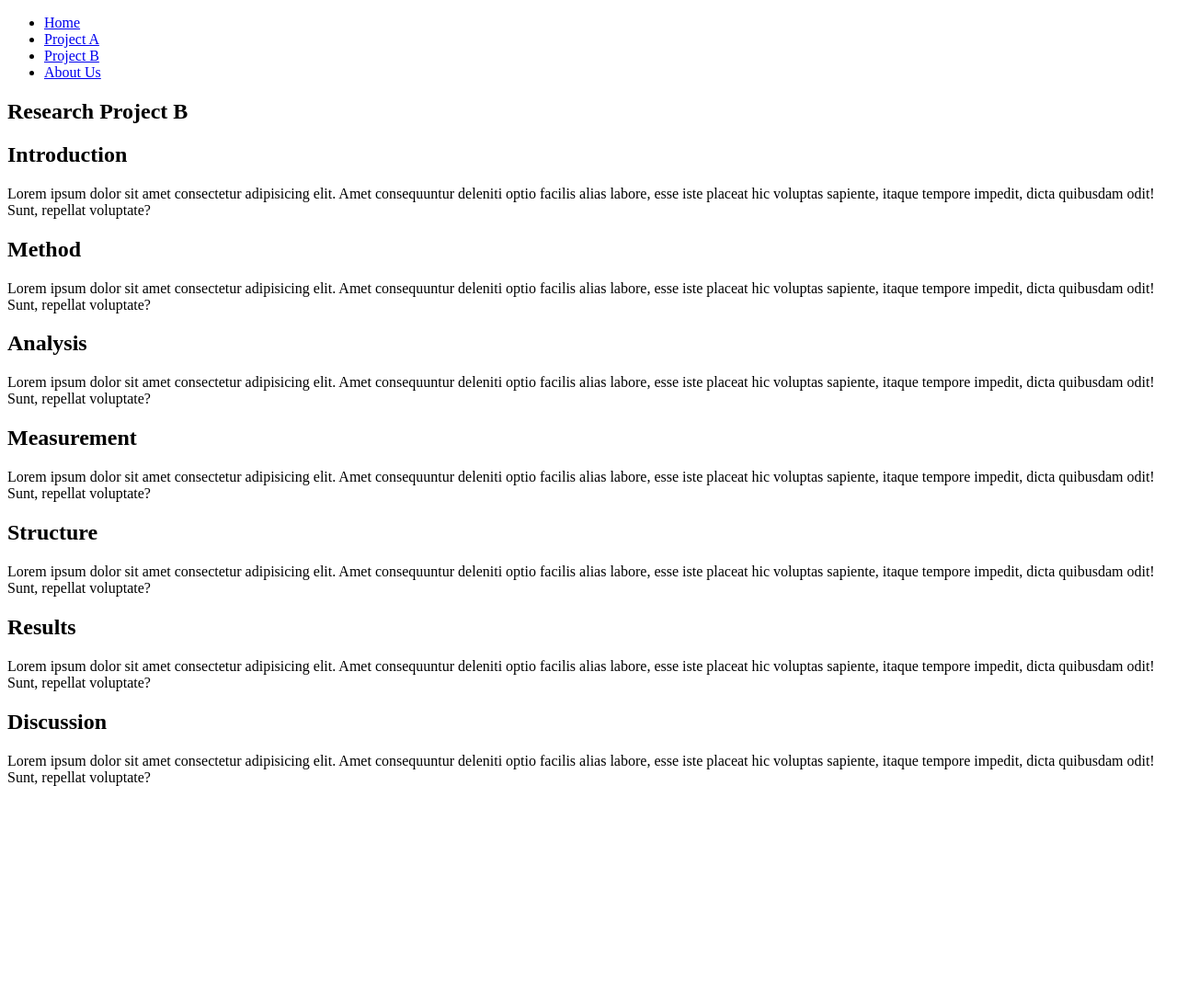
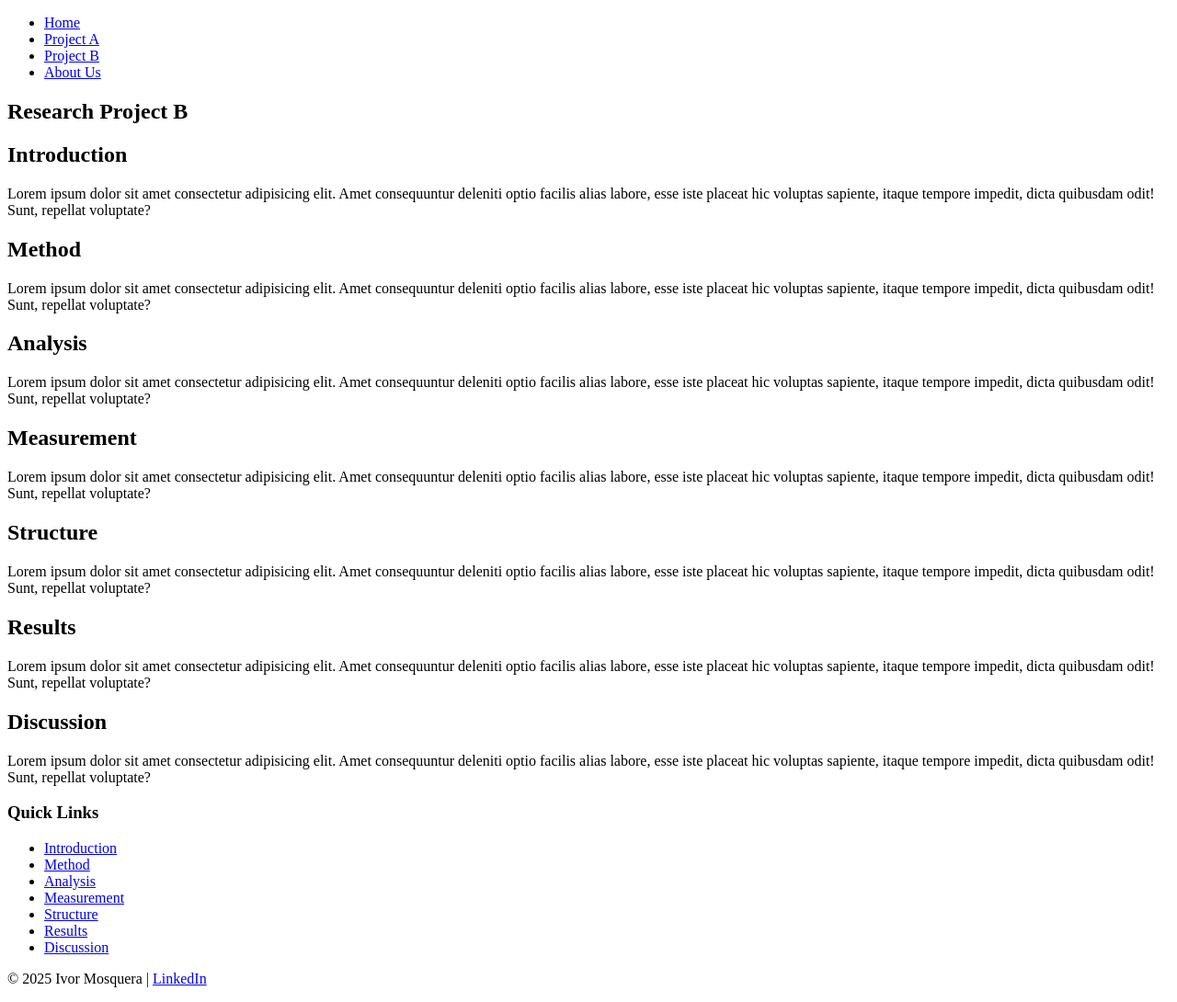
Before and after one commit to seolforplus/seolforplus.github.io, a plain HTML site: page exam.html in a window 1280 px wide. Shown: the whole page at 92% size. Before the commit the page ends 871 px from the top, so only its background shows below. Drawn offline with Linux system fonts and the light colour scheme.

Commit message:
Franklin

```diff
--- a/exam.html
+++ b/exam.html
@@ -32,5 +32,20 @@
             <h2 id="discussion">Discussion</h2>
                 <p>Lorem ipsum dolor sit amet consectetur adipisicing elit. Amet consequuntur deleniti optio facilis alias labore, esse iste placeat hic voluptas sapiente, itaque tempore impedit, dicta quibusdam odit! Sunt, repellat voluptate?</p>
     </article>
+    <aside>
+        <h3>Quick Links</h3>
+            <ul>
+                <li><a href="#introduction">Introduction</a></li>
+                <li><a href="#method">Method</a></li>
+                <li><a href="#analysis">Analysis</a></li>
+                <li><a href="#measurement">Measurement</a></li>
+                <li><a href="#structure">Structure</a></li>
+                <li><a href="#results">Results</a></li>
+                <li><a href="#discussion">Discussion</a></li>
+            </ul>
+    </aside>
+    <footer>
+        <p>&copy; 2025 Ivor Mosquera | <a href="https://www.linkedin.com/in/ivor-mosquera-84827a22b/">LinkedIn</a></p>
+    </footer>
 </body>
 </html>
```
